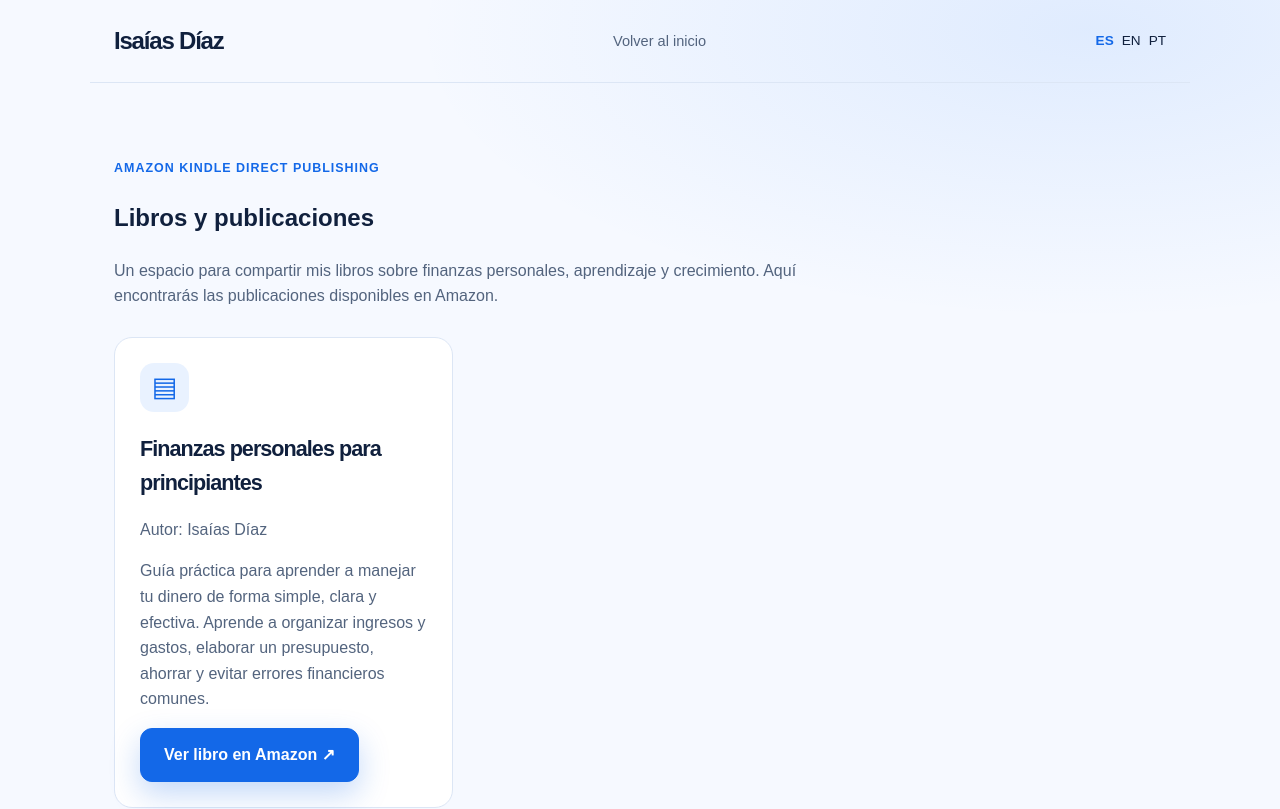
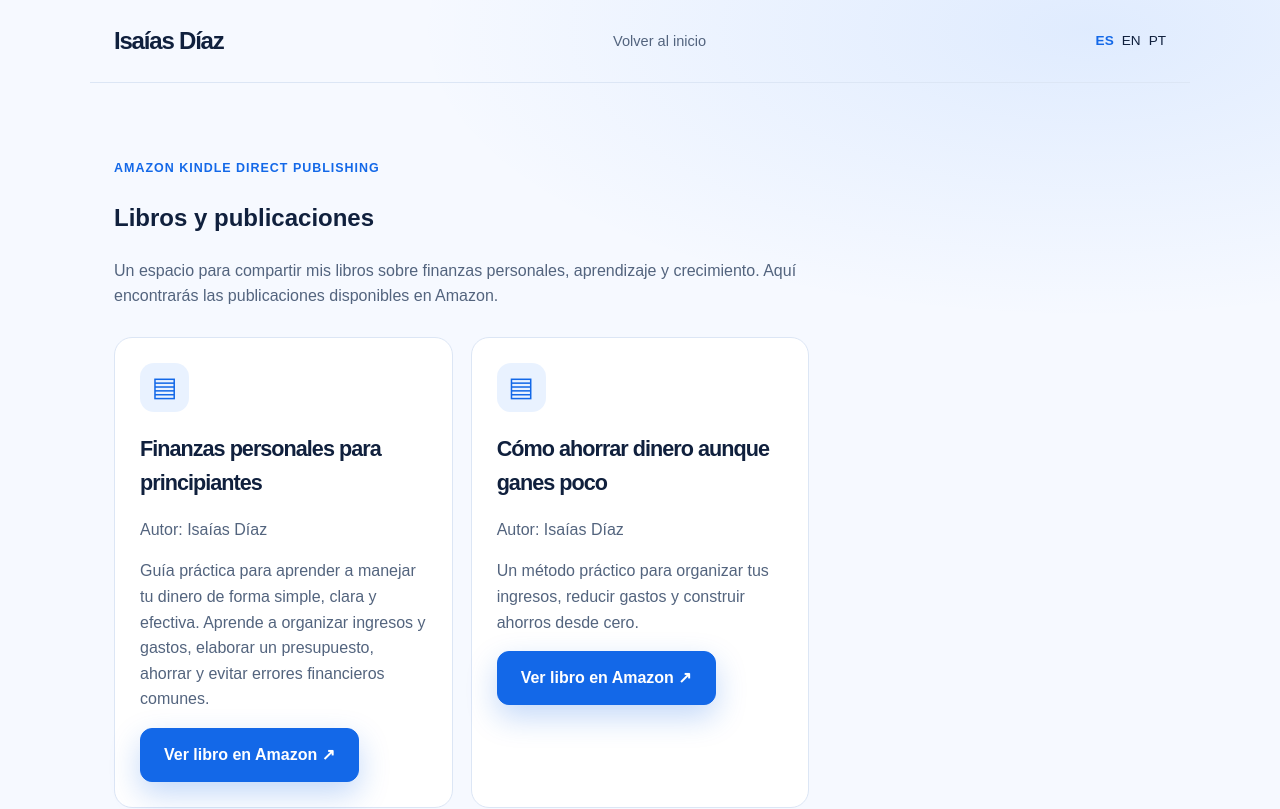
Before and after one commit to roshi2709/isaiasdiaz-web, a Next.js app: page /es/libros/ in a window 1280 px wide. Shown: the top 809 px of the page. Built offline with nearby package versions, Linux system fonts and the light colour scheme.

Commit message:
books: add second Amazon title in ES EN PT catalog

```diff
--- a/src/app/[lang]/libros/page.tsx
+++ b/src/app/[lang]/libros/page.tsx
@@ -1,9 +1,9 @@
 import type { Metadata } from 'next';
 import Link from 'next/link';
 const translations={
- es:{title:'Libros de Isaías Díaz',description:'Descubre los libros publicados por Isaías Díaz y encuéntralos en Amazon.',heading:'Libros y publicaciones',intro:'Un espacio para compartir mis libros sobre finanzas personales, aprendizaje y crecimiento. Aquí encontrarás las publicaciones disponibles en Amazon.',book:'Finanzas personales para principiantes',detail:'Guía práctica para aprender a manejar tu dinero de forma simple, clara y efectiva. Aprende a organizar ingresos y gastos, elaborar un presupuesto, ahorrar y evitar errores financieros comunes.',buy:'Ver libro en Amazon',back:'Volver al inicio',author:'Autor: Isaías Díaz'},
- en:{title:'Books by Isaías Díaz',description:'Explore books by Isaías Díaz available on Amazon.',heading:'Books and publications',intro:'A place to share my books about personal finance, learning and growth. Find my publications on Amazon.',book:'Personal Finance for Beginners',detail:'A practical Spanish-language guide to organizing your finances, creating a budget, saving money and avoiding common financial mistakes.',buy:'View on Amazon',back:'Back to home',author:'Author: Isaías Díaz'},
- pt:{title:'Livros de Isaías Díaz',description:'Conheça os livros de Isaías Díaz disponíveis na Amazon.',heading:'Livros e publicações',intro:'Um espaço para compartilhar meus livros sobre finanças pessoais, aprendizado e crescimento. Encontre minhas publicações na Amazon.',book:'Finanças pessoais para iniciantes',detail:'Guia prática em espanhol para organizar suas finanças, criar um orçamento, economizar e evitar erros financeiros comuns.',buy:'Ver na Amazon',back:'Voltar ao início',author:'Autor: Isaías Díaz'}
+ es:{title:'Libros de Isaías Díaz',description:'Descubre los libros publicados por Isaías Díaz y encuéntralos en Amazon.',heading:'Libros y publicaciones',intro:'Un espacio para compartir mis libros sobre finanzas personales, aprendizaje y crecimiento. Aquí encontrarás las publicaciones disponibles en Amazon.',book:'Finanzas personales para principiantes',detail:'Guía práctica para aprender a manejar tu dinero de forma simple, clara y efectiva. Aprende a organizar ingresos y gastos, elaborar un presupuesto, ahorrar y evitar errores financieros comunes.',buy:'Ver libro en Amazon',back:'Volver al inicio',author:'Autor: Isaías Díaz',second:'Cómo ahorrar dinero aunque ganes poco',secondDetail:'Un método práctico para organizar tus ingresos, reducir gastos y construir ahorros desde cero.'},
+ en:{title:'Books by Isaías Díaz',description:'Explore books by Isaías Díaz available on Amazon.',heading:'Books and publications',intro:'A place to share my books about personal finance, learning and growth. Find my publications on Amazon.',book:'Personal Finance for Beginners',detail:'A practical Spanish-language guide to organizing your finances, creating a budget, saving money and avoiding common financial mistakes.',buy:'View on Amazon',back:'Back to home',author:'Author: Isaías Díaz',second:'Cómo ahorrar dinero aunque ganes poco',secondDetail:'A Spanish-language practical method to organize income, reduce expenses and build savings from scratch.'},
+ pt:{title:'Livros de Isaías Díaz',description:'Conheça os livros de Isaías Díaz disponíveis na Amazon.',heading:'Livros e publicações',intro:'Um espaço para compartilhar meus livros sobre finanças pessoais, aprendizado e crescimento. Encontre minhas publicações na Amazon.',book:'Finanças pessoais para iniciantes',detail:'Guia prática em espanhol para organizar suas finanças, criar um orçamento, economizar e evitar erros financeiros comuns.',buy:'Ver na Amazon',back:'Voltar ao início',author:'Autor: Isaías Díaz',second:'Cómo ahorrar dinero aunque ganes poco',secondDetail:'Um método prático em espanhol para organizar rendimentos, reduzir despesas e começar a poupar.'}
 } as const;
 type Lang=keyof typeof translations;
 export function generateStaticParams(){return [{lang:'es'},{lang:'en'},{lang:'pt'}]}
@@ -13,5 +13,5 @@ export async function generateMetadata({params}:{params:Promise<{lang:string}>})
 }
 export default async function Books({params}:{params:Promise<{lang:string}>}){
  const {lang}=await params;const locale:Lang=lang==='en'||lang==='pt'?lang:'es';const t=translations[locale];
- return <><header className="top wrap"><Link className="brand" href={`/${locale}/`}>Isaías Díaz</Link><nav className="nav"><Link href={`/${locale}/`}>{t.back}</Link></nav><div className="langs">{(['es','en','pt'] as const).map(x=><Link key={x} href={`/${x}/libros/`} aria-current={locale===x?'page':undefined}>{x.toUpperCase()}</Link>)}</div></header><main className="wrap"><section className="section"><div className="eyebrow">Amazon Kindle Direct Publishing</div><h1>{t.heading}</h1><p className="lead">{t.intro}</p><div className="grid"><article className="card"><div className="project-icon" aria-hidden="true">▤</div><h2 style={{fontSize:'1.35rem'}}>{t.book}</h2><p>{t.author}</p><p>{t.detail}</p><a className="btn primary" href="https://www.amazon.com/dp/B0H4CV13VV" target="_blank" rel="noopener noreferrer" style={{color:'white'}}>{t.buy} ↗</a></article></div></section></main><footer className="footer"><div className="wrap">© {new Date().getFullYear()} Isaías Díaz</div></footer></>;
+ return <><header className="top wrap"><Link className="brand" href={`/${locale}/`}>Isaías Díaz</Link><nav className="nav"><Link href={`/${locale}/`}>{t.back}</Link></nav><div className="langs">{(['es','en','pt'] as const).map(x=><Link key={x} href={`/${x}/libros/`} aria-current={locale===x?'page':undefined}>{x.toUpperCase()}</Link>)}</div></header><main className="wrap"><section className="section"><div className="eyebrow">Amazon Kindle Direct Publishing</div><h1>{t.heading}</h1><p className="lead">{t.intro}</p><div className="grid"><article className="card"><div className="project-icon" aria-hidden="true">▤</div><h2 style={{fontSize:'1.35rem'}}>{t.book}</h2><p>{t.author}</p><p>{t.detail}</p><a className="btn primary" href="https://www.amazon.com/dp/B0H4CV13VV" target="_blank" rel="noopener noreferrer" style={{color:'white'}}>{t.buy} ↗</a></article><article className="card"><div className="project-icon" aria-hidden="true">▤</div><h2 style={{fontSize:"1.35rem"}}>{t.second}</h2><p>{t.author}</p><p>{t.secondDetail}</p><a className="btn primary" href="https://a.co/d/0fMt73Ae" target="_blank" rel="noopener noreferrer" style={{color:"white"}}>{t.buy} ↗</a></article></div></section></main><footer className="footer"><div className="wrap">© {new Date().getFullYear()} Isaías Díaz</div></footer></>;
 }
```
